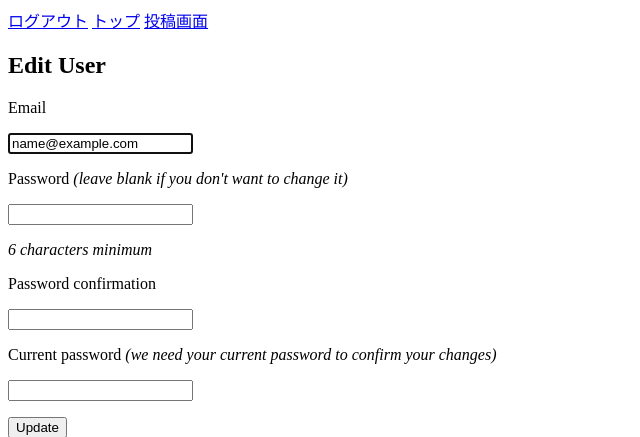
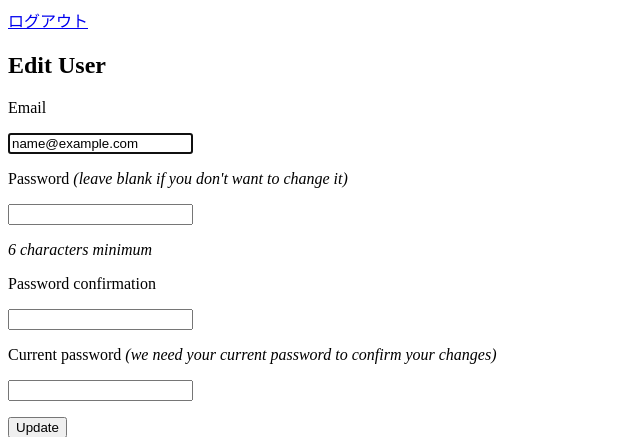
Before and after one commit to T-Tsujii/gyakuten_clone_group11, a Rails app: the page made by app/views/layouts/application.html.erb in a window 1280 px wide. Shown: the top 437 px of the page, without its empty margins (0-640 px from the left). Run offline with Rails 7, Linux system fonts and the light colour scheme; the visitor is signed in with stand-in values (Sample User, id 1).

Commit message:
リンク修正

```diff
--- a/app/views/layouts/application.html.erb
+++ b/app/views/layouts/application.html.erb
@@ -12,8 +12,6 @@
   <body>
     <% if user_signed_in? %>
       <%= link_to "ログアウト", destroy_user_session_path, method: :delete %>
-      <%= link_to "トップ", items_path %>
-      <%= link_to "投稿画面", new_item_path %>
     <% else %>
       <%= link_to "ログイン", new_user_session_path, class: 'post' %>
       <%= link_to "新規登録", new_user_registration_path, class: 'post' %>
```
